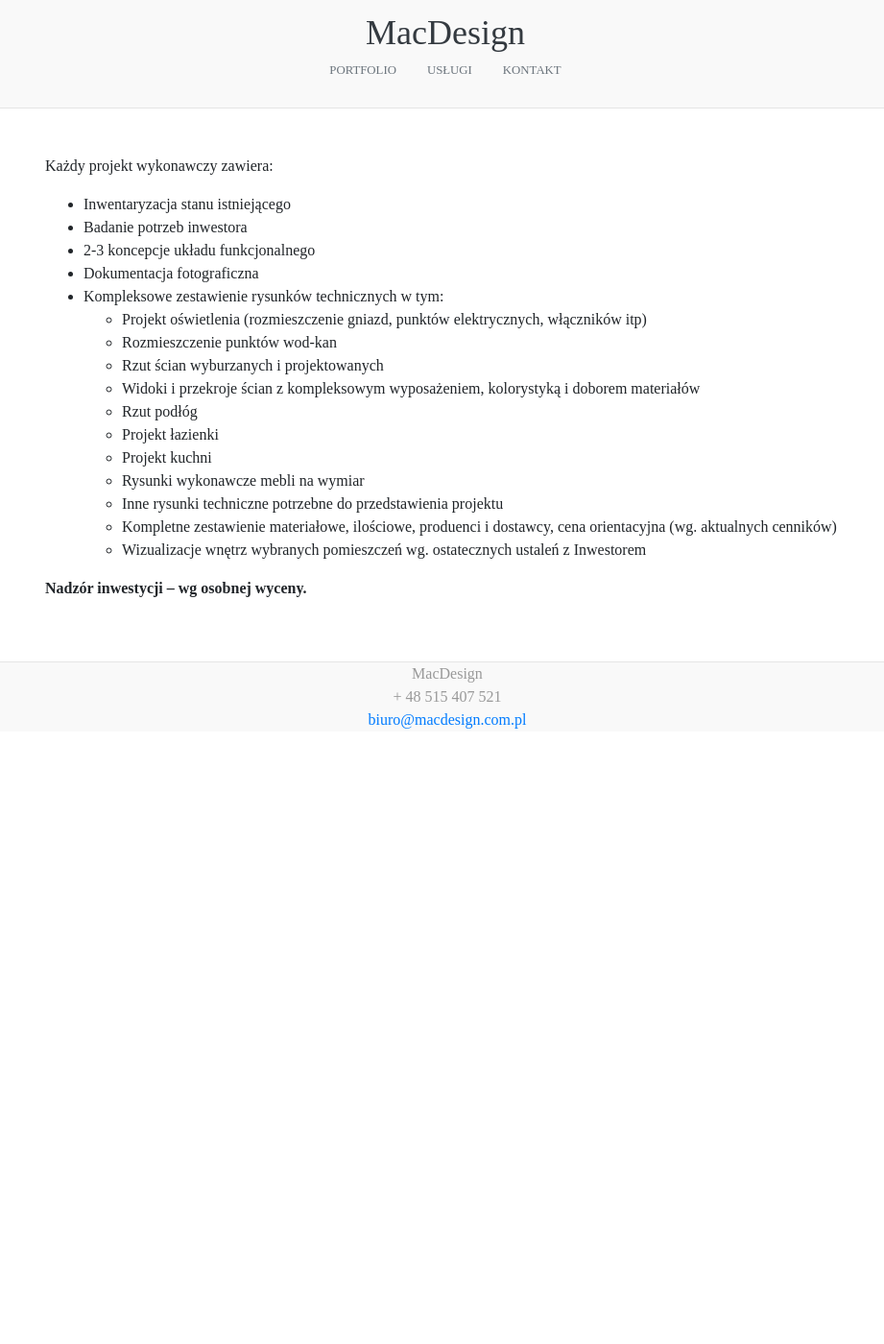
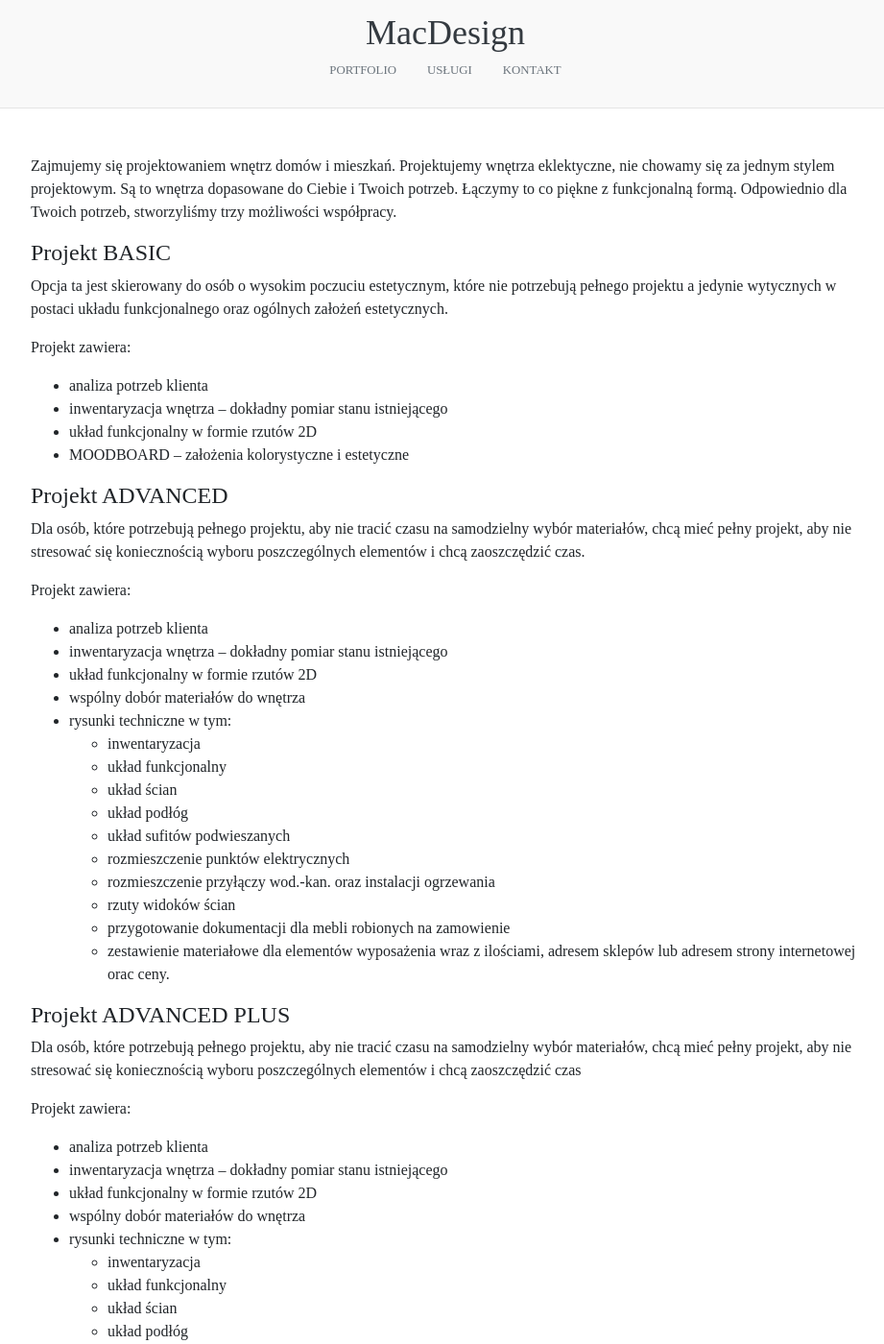
Before and after one commit to RMachnik/mac-design, a Jekyll site: the page built from _pages/services.md, in a window 1280 px wide and 1400 px high. Shown: the whole window at 96% size, without its empty margins (176-1097 px from the left). Built offline with Jekyll 4.4.1, drawn with Linux system fonts in a browser that asks for light colours; some of the changed text lies outside the part shown.

Commit message:
Adding new services.

```diff
--- a/_layouts/services.html
+++ b/_layouts/services.html
@@ -2,31 +2,104 @@
 layout: default
 ---
 <section class="row p-5">
-    <div class="container">
-        <p>Każdy projekt wykonawczy zawiera:</p>
+    <div>
+        <p>
+            Zajmujemy się projektowaniem wnętrz domów i mieszkań.
+            Projektujemy wnętrza eklektyczne, nie chowamy się za jednym stylem projektowym. Są to wnętrza
+            dopasowane do Ciebie i Twoich potrzeb. Łączymy to co piękne z funkcjonalną formą.
+            Odpowiednio dla Twoich potrzeb, stworzyliśmy trzy możliwości współpracy.
+        </p>
+        <div>
+            <h4>Projekt BASIC</h4>
+            <p>
+                Opcja ta jest skierowany do osób o wysokim poczuciu estetycznym, które nie potrzebują pełnego
+                projektu a jedynie wytycznych w postaci układu funkcjonalnego oraz ogólnych założeń estetycznych.
+            </p>
+            <p>Projekt zawiera:</p>
             <ul>
-            <li>Inwentaryzacja stanu istniejącego</li>
-            <li>Badanie potrzeb inwestora</li>
-            <li>2-3 koncepcje układu funkcjonalnego</li>
-            <li>Dokumentacja fotograficzna</li>
-            <li>Kompleksowe zestawienie rysunków technicznych w tym:
+                <li>analiza potrzeb klienta</li>
+                <li>inwentaryzacja wnętrza – dokładny pomiar stanu istniejącego</li>
+                <li>układ funkcjonalny w formie rzutów 2D</li>
+                <li>MOODBOARD – założenia kolorystyczne i estetyczne</li>
+            </ul>
+        </div>
+        <div>
+            <h4>Projekt ADVANCED</h4>
+            <p>
+                Dla osób, które potrzebują pełnego projektu, aby nie tracić czasu na samodzielny wybór materiałów,
+                chcą mieć pełny projekt, aby nie stresować się koniecznością wyboru poszczególnych elementów i chcą
+                zaoszczędzić czas.
+            </p>
+            <p>Projekt zawiera:</p>
             <ul>
+                <li>analiza potrzeb klienta</li>
+                <li>inwentaryzacja wnętrza – dokładny pomiar stanu istniejącego</li>
+                <li>układ funkcjonalny w formie rzutów 2D</li>
+                <li>wspólny dobór materiałów do wnętrza</li>
                 <li>
-                        Projekt oświetlenia (rozmieszczenie gniazd, punktów elektrycznych, włączników itp)
+                    rysunki techniczne w tym:
+                    <ul>
+                        <li>inwentaryzacja</li>
+                        <li>układ funkcjonalny</li>
+                        <li>układ ścian</li>
+                        <li>układ podłóg</li>
+                        <li>układ sufitów podwieszanych</li>
+                        <li>rozmieszczenie punktów elektrycznych</li>
+                        <li>rozmieszczenie przyłączy wod.-kan. oraz instalacji ogrzewania</li>
+                        <li>rzuty widoków ścian</li>
+                        <li>przygotowanie dokumentacji dla mebli robionych na zamowienie</li>
+                        <li>
+                            zestawienie materiałowe dla elementów wyposażenia wraz z ilościami,
+                            adresem sklepów lub adresem strony internetowej orac ceny.
                         </li>
-                    <li>Rozmieszczenie punktów wod-kan</li>
-                    <li>Rzut ścian wyburzanych i projektowanych</li>
-                    <li>Widoki i przekroje ścian z kompleksowym wyposażeniem, kolorystyką i doborem materiałów</li>
-                    <li>Rzut podłóg</li>
-                    <li>Projekt łazienki</li>
-                    <li>Projekt kuchni</li>
-                    <li>Rysunki wykonawcze mebli na wymiar</li>
-                    <li>Inne rysunki techniczne potrzebne do przedstawienia projektu</li>
-                    <li>Kompletne zestawienie materiałowe, ilościowe, produenci i dostawcy, cena orientacyjna (wg. aktualnych cenników)</li>
-                    <li>Wizualizacje wnętrz wybranych pomieszczeń wg. ostatecznych ustaleń z Inwestorem</li>
                     </ul>
                 </li>
             </ul>
-        <p><b>Nadzór inwestycji – wg osobnej wyceny.</b></p>
+        </div>
+        <div>
+            <h4>Projekt ADVANCED PLUS</h4>
+            <p>
+                Dla osób, które potrzebują pełnego projektu, aby nie tracić czasu na samodzielny wybór materiałów,
+                chcą mieć pełny projekt, aby nie stresować się koniecznością wyboru poszczególnych elementów i chcą
+                zaoszczędzić czas
+            </p>
+            <p>Projekt zawiera:</p>
+            <ul>
+                <li>analiza potrzeb klienta</li>
+                <li>inwentaryzacja wnętrza – dokładny pomiar stanu istniejącego</li>
+                <li>układ funkcjonalny w formie rzutów 2D</li>
+                <li>wspólny dobór materiałów do wnętrza</li>
+                <li>
+                    rysunki techniczne w tym:
+                    <ul>
+                        <li>inwentaryzacja</li>
+                        <li>układ funkcjonalny</li>
+                        <li>układ ścian</li>
+                        <li>układ podłóg</li>
+                        <li>układ sufitów podwieszanych</li>
+                        <li>rozmieszczenie punktów elektrycznych</li>
+                        <li>rozmieszczenie przyłączy wod.-kan. oraz instalacji ogrzewania</li>
+                        <li>rzuty widoków ścian</li>
+                        <li>przygotowanie dokumentacji dla mebli robionych na zamowienie</li>
+                        <li>
+                            zestawienie materiałowe dla elementów wyposażenia wraz z ilościami,
+                            adresem sklepów lub adresem strony internetowej orac ceny
+                        </li>
+                    </ul>
+                </li>
+                <li>harmonogram oraz kosztorys prac i materiałów budowlanych</li>
+                <li>przygotowanie zamówień produktów i usług podwykonawców</li>
+                <li>organizowanie płatności i transportu</li>
+                <li>ustalenie i kontrona harmonogramu pracy na budowie</li>
+                <li>omówienie rozwiązań technicznych z podwykonawcami</li>
+                <li>koordynacja prac wykonawców</li>
+                <li>odbiór prac wykonawców</li>
+                <li>
+                    przygotowanie inwestycji do odbioru przez klienta, w tym gruntowne sprzątanie po remoncie, zakup
+                    dekoracji, na życzenie klienta zakup wyposażenia
+                </li>
+                <li>profesjonalna sesja zdjęciowa Twojego Wnętrza!</li>
+            </ul>
+        </div>
     </div>
 </section>
```
Lines whose indentation alone changed are shown as unchanged.
